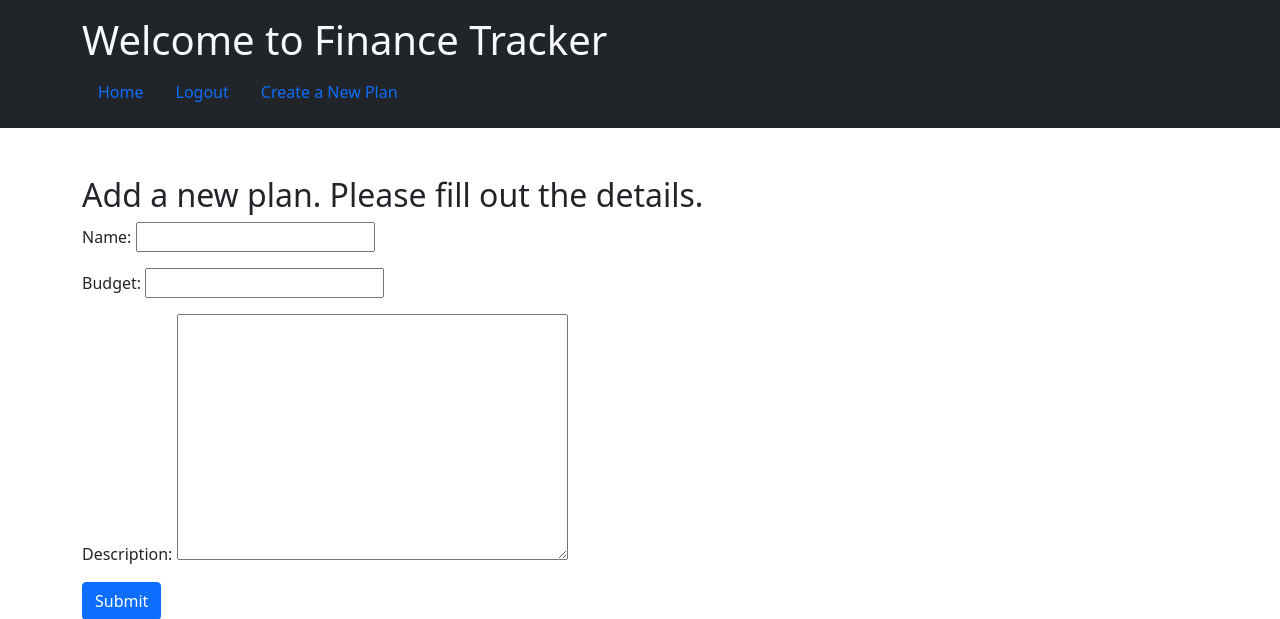
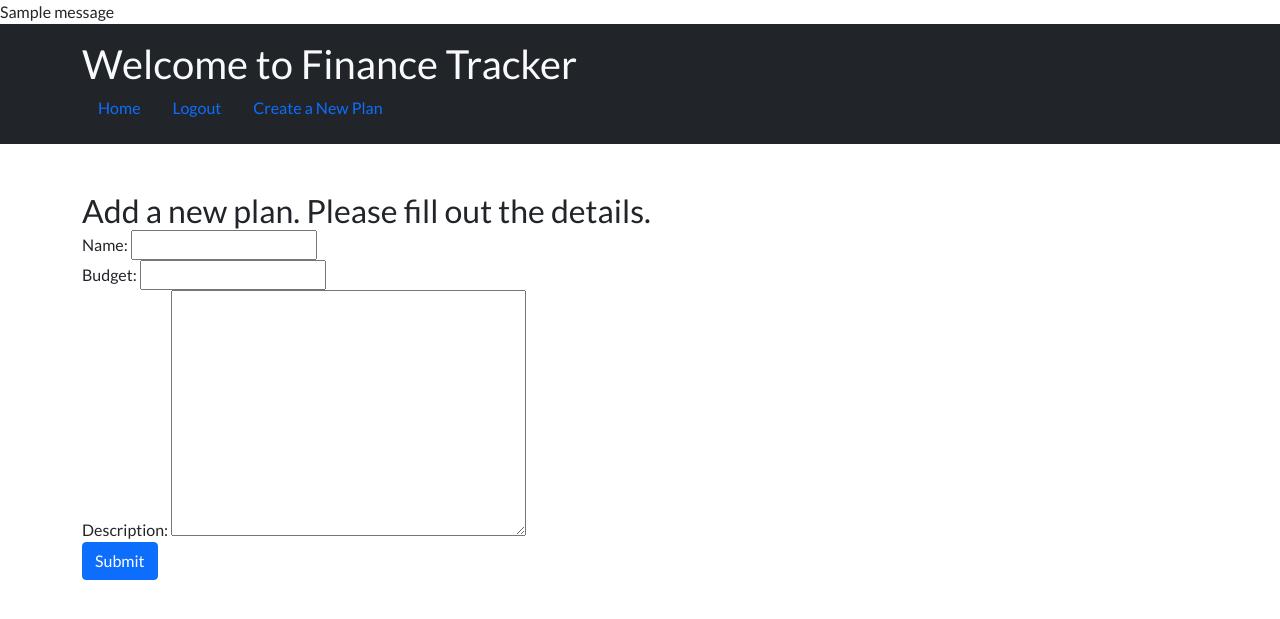
Before and after one commit to KarolSU96/finance-tracker, a Django app: page /add_plan/ in a window 1280 px wide. Shown: the top 619 px of the page. Run offline with Django 3.2, Linux system fonts and the light colour scheme; a user stored in the database is signed in; tables that the repository leaves empty hold one stand-in row (values such as "Sample post"); one stand-in notice (Sample message) is shown.

Commit message:
Import messages fo views. Added message text for added plan. Create a js file static/js/script.js

```diff
--- a/finance/views.py
+++ b/finance/views.py
@@ -4,6 +4,7 @@ from .models import Plan, Transaction
 from .forms import TransactionForm, PlanForm, EditTransactionForm
 from django.contrib.auth.mixins import LoginRequiredMixin
 from django.urls import reverse
+from django.contrib import messages
 
 
 class PlanList(generic.ListView):
@@ -110,6 +111,7 @@ class AddPlan(LoginRequiredMixin,View):
                 plan.slug = plan.name.lower().replace(" ", "-")
 
             plan.save()
+
             return redirect('plan_detail', slug=plan.slug)
         else:
             return render(request, self.template_name, {'form':form})
--- /dev/null
+++ b/static/js/script.js
@@ -0,0 +1,9 @@
+function showNotification(message) {
+    alert(message);
+}
+
+document.addEventListener("DOMConentLoaded", function() {
+    if (planAdded === "true") {
+        showNotification("Plan added successfully!")
+    }
+})
--- a/templates/base.html
+++ b/templates/base.html
@@ -18,6 +18,13 @@
     <title>Finance Tracker</title>
   </head>
   <body>
+    {% if messages %}
+    <div class="messages">
+        {% for message in messages %}
+        <div class="{{ message.tags }}">{{ message }}</div>
+        {% endfor %}
+    </div>
+    {% endif %}
     <!-- Navbar -->
     <header class="bg-dark text-light p-3">
         <div class="container">
@@ -69,5 +76,6 @@
     <script src="https://cdn.jsdelivr.net/npm/bootstrap@5.0.2/dist/js/bootstrap.bundle.min.js"
         integrity="sha384-MrcW6ZMFYlzcLA8Nl+NtUVF0sA7MsXsP1UyJoMp4YLEuNSfAP+JcXn/tWtIaxVXM"
         crossorigin="anonymous"></script>
+    <script src="{% static 'js/script.js' %}"></script>
   </body>
 </html>
```
Also changed, not shown: static/css/style.css (renamed from static/style.css, +8 -1 lines).
